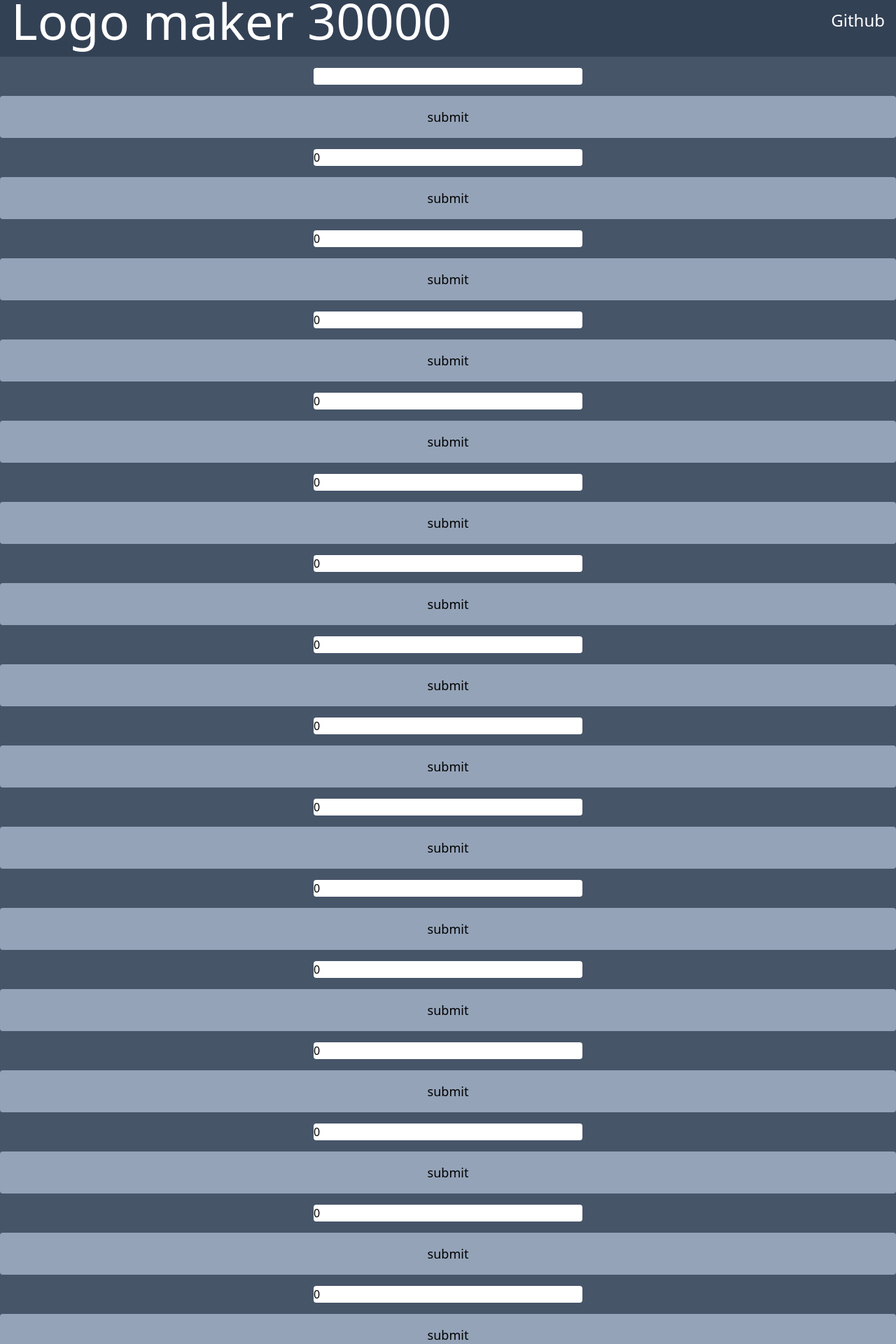
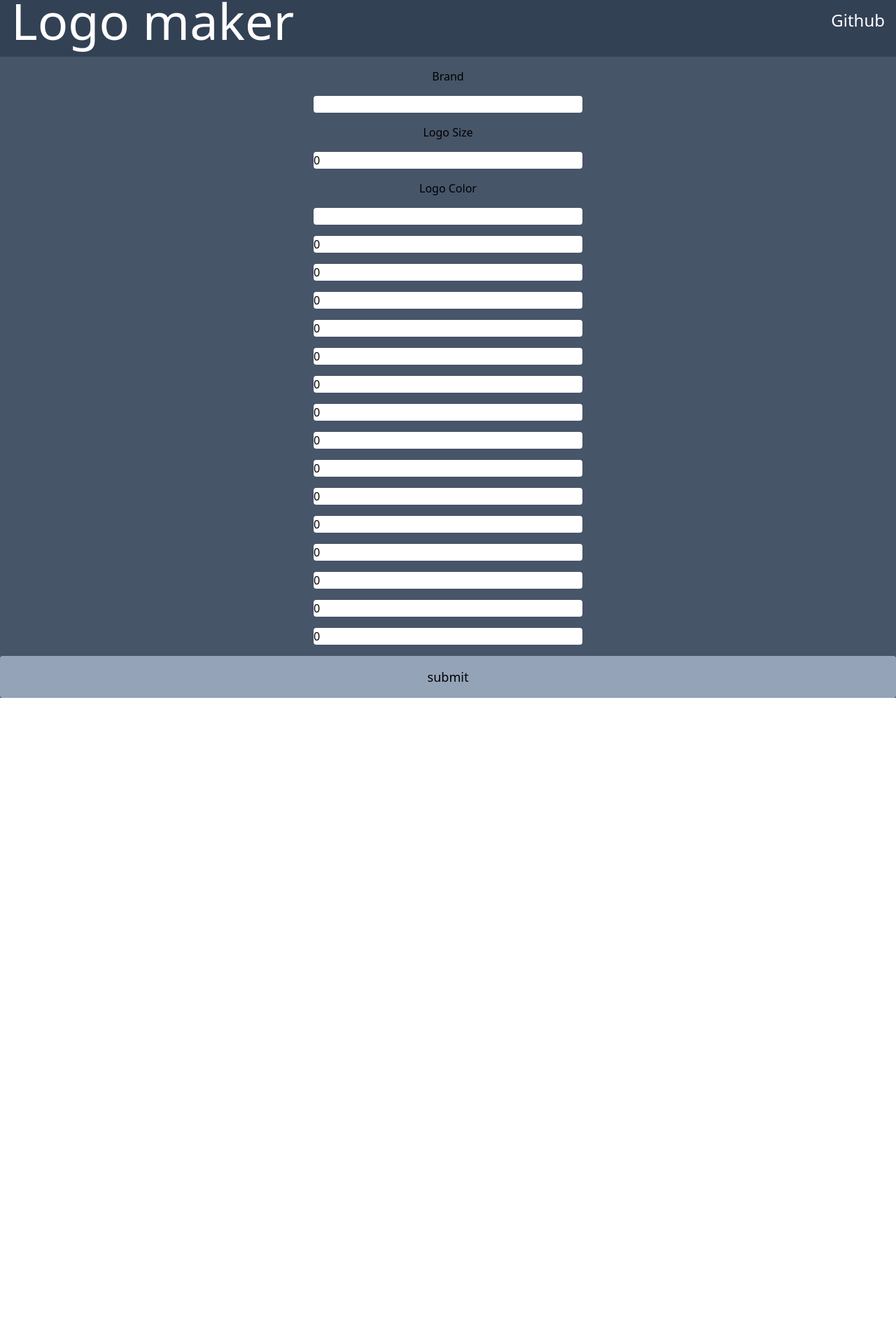
Before and after one commit to ChrisForti/react-logo-maker, a React (Vite) app: page / in a window 1280 px wide. Shown: the part 23-1943 px from the top of the page at 70% size. After the commit the page ends 1020 px from the top, so only its background shows below. Built offline with nearby package versions, Linux system fonts and the light colour scheme.

Commit message:
Created an input component for number and strings.

```diff
--- a/src/App.tsx
+++ b/src/App.tsx
@@ -1,10 +1,11 @@
 import { useState } from "react";
 import { Header } from "./components/Header";
+import { StringInput, NumberInput } from "./components/Input";
 
 function App() {
   const [brand, setBrand] = useState(""); // create the state
   const [logoSize, setLogoSize] = useState(0);
-  const [logoColor, setLogoColor] = useState(0);
+  const [logoColor, setLogoColor] = useState("");
   const [logoShape, setLogoShape] = useState(0);
   const [logoText, setLogoText] = useState(0);
   const [logoStyle, setLogoStyle] = useState(0);
@@ -22,59 +23,25 @@ function App() {
   const [logoPadding, setLogoPadding] = useState(0);
 
   function handleSubmit() {
-    // const data = {
-    //   brand,
-    //   subBrand,
-    // };
-    console.log("Clicked!");
+    const data = {
+      brand,
+      logoSize,
+      logoColor,
+    };
+    console.log(data);
   }
 
   return (
     <div className="min-w96 flex min-h-screen flex-col gap-4 bg-slate-600 text-center">
-      <Header num={30000} />
-      <input // use the state
-        type="text"
-        value={brand}
-        onChange={(event) => {
-          setBrand(event.target.value);
-        }}
-        className="mx-auto w-96 rounded"
+      <Header />
+      <StringInput label="Brand" value={brand} setValue={setBrand} />
+      <NumberInput label="Logo Size" value={logoSize} setValue={setLogoSize} />
+      <StringInput
+        label="Logo Color"
+        value={logoColor}
+        setValue={setLogoColor}
       />
-      <button // Allow the app access to the state
-        className="rounded bg-slate-400 px-8 py-4 text-lg"
-        onClick={handleSubmit}
-      >
-        submit
-      </button>
-      <input
-        type="text"
-        value={logoSize}
-        onChange={(event) => {
-          setLogoSize(Number(event.target.value));
-        }}
-        className="mx-auto w-96 rounded"
-      />
-      <button
-        className="rounded bg-slate-400 px-8 py-4 text-lg"
-        onClick={handleSubmit}
-      >
-        submit
-      </button>
-      <input
-        type="text"
-        value={logoColor}
-        onChange={(event) => {
-          setLogoColor(Number(event.target.value));
-        }}
-        className="mx-auto w-96 rounded"
-      />
-      <button
-        className="rounded bg-slate-400 px-8 py-4 text-lg"
-        onClick={handleSubmit}
-      >
-        submit
-      </button>
-      <input
+      <input // TODO replace the rest of the inputs
         type="text"
         value={logoShape}
         onChange={(event) => {
@@ -82,12 +49,6 @@ function App() {
         }}
         className="mx-auto w-96 rounded"
       />
-      <button
-        className="rounded bg-slate-400 px-8 py-4 text-lg"
-        onClick={handleSubmit}
-      >
-        submit
-      </button>
       <input
         type="text"
         value={logoText}
@@ -96,26 +57,6 @@ function App() {
         }}
         className="mx-auto w-96 rounded"
       />
-      <button
-        className="rounded bg-slate-400 px-8 py-4 text-lg"
-        onClick={handleSubmit}
-      >
-        submit
-      </button>
-      <input
-        type="text"
-        value={logoSize}
-        onChange={(event) => {
-          setLogoSize(Number(event.target.value));
-        }}
-        className="mx-auto w-96 rounded"
-      />
-      <button
-        className="rounded bg-slate-400 px-8 py-4 text-lg"
-        onClick={handleSubmit}
-      >
-        submit
-      </button>
       <input
         type="text"
         value={logoStyle}
@@ -124,12 +65,6 @@ function App() {
         }}
         className="mx-auto w-96 rounded"
       />
-      <button
-        className="rounded bg-slate-400 px-8 py-4 text-lg"
-        onClick={handleSubmit}
-      >
-        submit
-      </button>
       <input
         type="text"
         value={backgroundColor}
@@ -137,13 +72,7 @@ function App() {
           setBackgroundColor(Number(event.target.value));
         }}
         className="mx-auto w-96 rounded"
-      />
-      <button
-        className="rounded bg-slate-400 px-8 py-4 text-lg"
-        onClick={handleSubmit}
-      >
-        submit
-      </button>{" "}
+      />{" "}
       <input
         type="text"
         value={borderColor}
@@ -152,12 +81,6 @@ function App() {
         }}
         className="mx-auto w-96 rounded"
       />
-      <button
-        className="rounded bg-slate-400 px-8 py-4 text-lg"
-        onClick={handleSubmit}
-      >
-        submit
-      </button>
       <input
         type="text"
         value={borderSize}
@@ -166,12 +89,6 @@ function App() {
         }}
         className="mx-auto w-96 rounded"
       />
-      <button
-        className="rounded bg-slate-400 px-8 py-4 text-lg"
-        onClick={handleSubmit}
-      >
-        submit
-      </button>
       <input
         type="text"
         value={logoPosition}
@@ -179,13 +96,7 @@ function App() {
           setLogoposition(Number(event.target.value));
         }}
         className="mx-auto w-96 rounded"
-      />
-      <button
-        className="rounded bg-slate-400 px-8 py-4 text-lg"
-        onClick={handleSubmit}
-      >
-        submit
-      </button>{" "}
+      />{" "}
       <input
         type="text"
         value={rotation}
@@ -193,13 +104,7 @@ function App() {
           setRotation(Number(event.target.value));
         }}
         className="mx-auto w-96 rounded"
-      />
-      <button
-        className="rounded bg-slate-400 px-8 py-4 text-lg"
-        onClick={handleSubmit}
-      >
-        submit
-      </button>{" "}
+      />{" "}
       <input
         type="text"
         value={transparency}
@@ -208,12 +113,6 @@ function App() {
         }}
         className="mx-auto w-96 rounded"
       />
-      <button
-        className="rounded bg-slate-400 px-8 py-4 text-lg"
-        onClick={handleSubmit}
-      >
-        submit
-      </button>
       <input
         type="text"
         value={effects}
@@ -221,13 +120,7 @@ function App() {
           setEffects(Number(event.target.value));
         }}
         className="mx-auto w-96 rounded"
-      />
-      <button
-        className="rounded bg-slate-400 px-8 py-4 text-lg"
-        onClick={handleSubmit}
-      >
-        submit
-      </button>{" "}
+      />{" "}
       <input
         type="text"
         value={imageUpload}
@@ -236,12 +129,6 @@ function App() {
         }}
         className="mx-auto w-96 rounded"
       />
-      <button
-        className="rounded bg-slate-400 px-8 py-4 text-lg"
-        onClick={handleSubmit}
-      >
-        submit
-      </button>
       <input
         type="text"
         value={imageFilter}
@@ -250,12 +137,6 @@ function App() {
         }}
         className="mx-auto w-96 rounded"
       />
-      <button
-        className="rounded bg-slate-400 px-8 py-4 text-lg"
-        onClick={handleSubmit}
-      >
-        submit
-      </button>
       <input
         type="text"
         value={animation}
@@ -264,12 +145,6 @@ function App() {
         }}
         className="mx-auto w-96 rounded"
       />
-      <button
-        className="rounded bg-slate-400 px-8 py-4 text-lg"
-        onClick={handleSubmit}
-      >
-        submit
-      </button>
       <input
         type="text"
         value={logoMargin}
@@ -278,12 +153,6 @@ function App() {
         }}
         className="mx-auto w-96 rounded"
       />
-      <button
-        className="rounded bg-slate-400 px-8 py-4 text-lg"
-        onClick={handleSubmit}
-      >
-        submit
-      </button>
       <input
         type="text"
         value={logoPadding}
@@ -292,7 +161,7 @@ function App() {
         }}
         className="mx-auto w-96 rounded"
       />
-      <button
+      <button // Allow the app access to the state
         className="rounded bg-slate-400 px-8 py-4 text-lg"
         onClick={handleSubmit}
       >
--- a/src/components/Counter.tsx
+++ /dev/null
@@ -1,20 +0,0 @@
-import { useState } from "react";
-
-// type SetterProps = {
-//   num: number;
-// };
-
-export default function Counter() {
-  const [number, setNumber] = useState(0);
-
-  return (
-    <button
-      className="mx-auto w-fit cursor-pointer rounded border-black bg-slate-400"
-      onClick={() => {
-        setNumber(number + 1);
-      }}
-    >
-      Increase count
-    </button>
-  );
-}
--- /dev/null
+++ b/src/components/Input.tsx
@@ -0,0 +1,44 @@
+type StringInputProps = {
+  label: string;
+  value: string;
+  setValue: React.Dispatch<React.SetStateAction<string>>;
+};
+
+export function StringInput({ label, value, setValue }: StringInputProps) {
+  return (
+    <>
+      <div>{label}</div>
+      <input
+        type="text"
+        value={value}
+        onChange={(event) => {
+          setValue(event.target.value);
+        }}
+        className="mx-auto w-96 rounded"
+      />
+    </>
+  );
+}
+
+type NumberInputProps = {
+  label: string;
+  value: number;
+  setValue: React.Dispatch<React.SetStateAction<number>>;
+};
+
+export function NumberInput({ label, value, setValue }: NumberInputProps) {
+  return (
+    <>
+      <div>{label}</div>
+      <input
+        min={0}
+        type="number"
+        value={value}
+        onChange={(event) => {
+          setValue(Number(event.target.value));
+        }}
+        className="mx-auto w-96 rounded"
+      />
+    </>
+  );
+}
--- a/src/components/header.tsx
+++ b/src/components/header.tsx
@@ -1,12 +1,8 @@
-type HeaderProps = {
-  num: number;
-};
-
-export function Header(props: HeaderProps) {
+export function Header() {
   return (
     <div>
       <header className="items flex items-center justify-between bg-slate-700 p-4 text-white">
-        <h1 className="text-7xl">Logo maker {props.num}</h1>
+        <h1 className="text-7xl">Logo maker </h1>
         <nav>
           <a className="text-2xl" href="https://github.com/ChrisForti">
             Github
```
